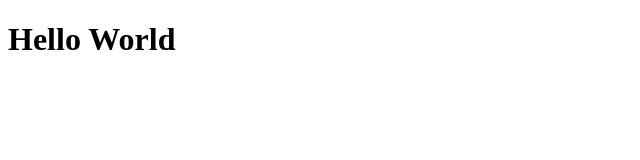
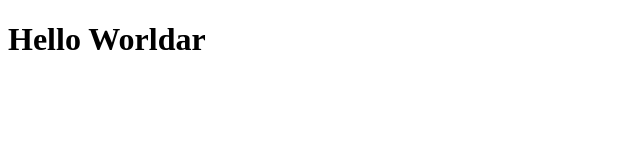
Before and after one commit to FaiqRamadhan/wpu-git-test, a plain HTML site: page index.html in a window 1280 px wide. Shown: the full height of the page, 0-640 px from the left. Drawn offline with Linux system fonts and the light colour scheme.

Commit message:
Mengubah index.html

```diff
--- a/index.html
+++ b/index.html
@@ -6,6 +6,6 @@
     <title>Coba Git Remote</title>
 </head>
 <body>
-    <h1>Hello World</h1>
+    <h1>Hello Worldar</h1>
 </body>
 </html>
```
